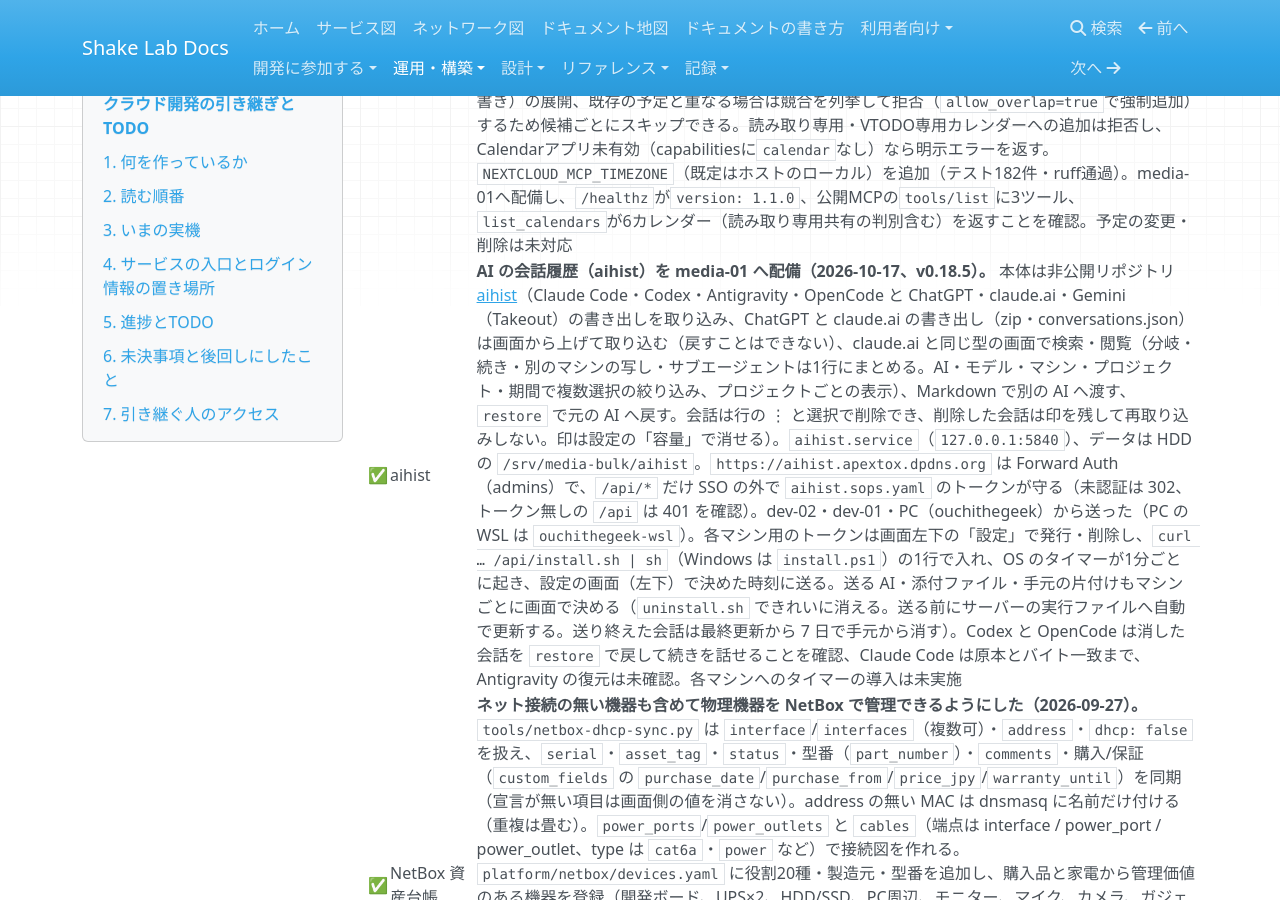
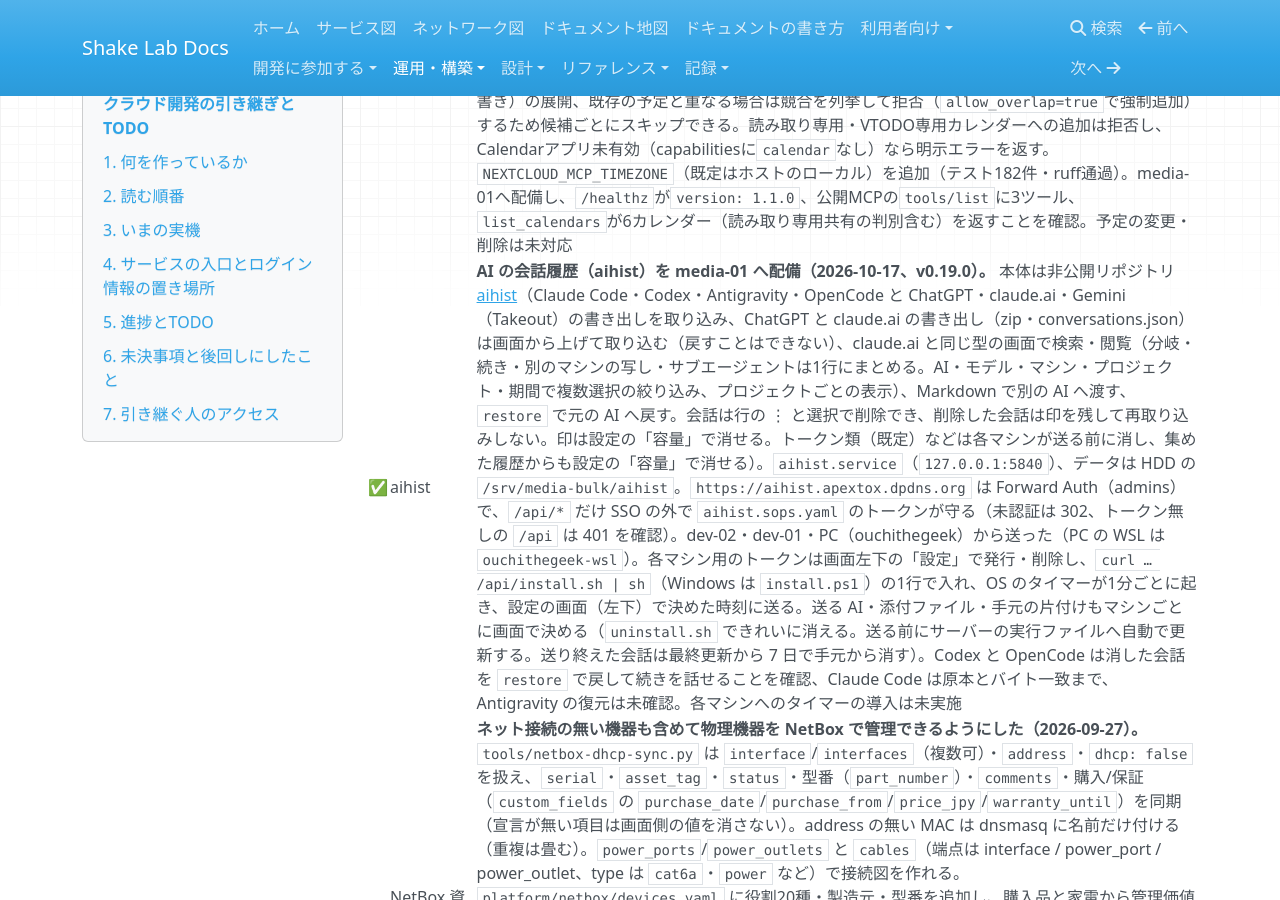
Before and after one commit to rurutheGeek/shake-cloud, an MkDocs documentation site: the page built from docs/operations/handover.md, in a window 1280 px wide and 900 px high, scrolled down 19835 px. Built offline with MkDocs 1.6.1, drawn with Linux system fonts in a browser that asks for light colours; nearby versions of some CDN libraries; a script that is not in the unit is left out.

Commit message:
chore(aihist): v0.19.0（送る前にトークン・個人情報を消す）へ上げて配備する
Co-Authored-By: Claude Opus 5.5 <noreply@anthropic.com>

```diff
--- a/docs/operations/handover.md
+++ b/docs/operations/handover.md
@@ -220,7 +220,7 @@ sops --decrypt platform/sops/pve-users.sops.yaml
 | ✅ | Homarr | **ゲーム1の隔離ダウンロードのタイルをHomarrへ追加（2026-10-06）。** `stacks/homarr/apps.json` に「ダウンロード（qBittorrent）」（`https://torrent.play.apextox.dpdns.org`。未認証は302でAuthentikへ）と「ダウンロード（検疫）」（`https://play.apextox.dpdns.org/download`。ゲームポータルから分離した別コンテナ、ポータルSSOを共用。`/download/healthz` 200・未認証は303でログインへ）を追加し、`homarr.yml` でapps-01へ配備（35 apps・0 tiles removed）。torrent側の利用者ブラウザでのSSOログイン完了は未確認 | [Homarr](../services/homarr.md) |
 | 🟨 | Nextcloudアプリ | **自作の印刷・LocalSend送信を公開リポジトリへ切り出し、App Store公開の準備をした（2026-09-26）。** `cups_print`（[nextcloud-cups-print](https://github.com/rurutheGeek/nextcloud-cups-print)）と `localsend_share`（[nextcloud-localsend](https://github.com/rurutheGeek/nextcloud-localsend)）を作成し、各 `v1.0.2` をGitHub Releaseで配布。media-01は `manage.py custom-apps` で導入し旧 `shake_print`・`shake_localsend` を撤去（残る自作は `shake_tags` のみ）。中継は `stacks/print-api`・`stacks/localsend-send` を同じ実装へ更新。**実機確認（NC33）**: 印刷はPDFとMarkdown、ダイアログ（部数・カラー・ページ範囲）、LocalSendは実端末へ送信成功。LocalSendはmulticast応答がSG（22/80/443/53317のみ）で戻らないため、`LOCALSEND_SEND_SCAN` の外向き走査（HTTP legacy discovery）を追加。**プリンターはDHCPで `192.168.10.9`→`192.168.10.3` へ移動しており、キューをmDNS名 `ipp://cA5E9FB00000.local/ipp/print` に変更**（`cups_printer_uri`）。トークンはSOPS・実機・アプリ設定をローテーション済み。**外部レビューを受けて1.0.2で修正（Content-Length明示・中継エラー本文の表示・devicesのLANアドレス許可・トークン比較）。証明書は[PR #1272](https://github.com/nextcloud/app-certificate-requests/pull/1272)・[#1273](https://github.com/nextcloud/app-certificate-requests/pull/1273)を提出済み（署名待ち）。常用はNC33のまま（NC35は使い捨てコンテナで有効化・ルート・設定画面・JS配信のみ確認）** | [nextcloud.md](nextcloud.md)・[printer.md](../services/printer.md)・[D06](../development/D06-localsend.md)・[D08](../development/D08-nextcloud-print.md) |
 | ✅ | Nextcloud MCP | **Nextcloud MCPサーバを公開リポジトリへ切り出し、media-01をリリース取得方式へ移行（2026-09-26）。** [nextcloud-mcp](https://github.com/rurutheGeek/nextcloud-mcp) を作成して `v1.0.0` を公開、外部レビューを受けて `v1.0.1` に更新（tools/call前のwhoami必須化・タグreadのstat・write-denyの祖先拒否と展開メンバー検査・max_bytes検証・アーカイブ事前サイズ検査・Origin検証。標準ライブラリのみ・16ツール・テスト139件・Docker/GHCR対応）。呼び出し元の資格情報でNextcloudのACLに従うパススルー認証は不変。音楽ルートと追加の書き込み禁止プレフィックスをenv化し、tag-api連携はURLとトークンの両方があるときだけタグ3ツールを公開するようオプション化した。media-01は `group_vars/media.yml` の `nextcloud_mcp_version`/`_sha256` で固定したリリース資産をプレイが取得する。実機で `/healthz`（`version: 1.0.1`・`tag_tools: true`）とMCP接続からの `whoami`・MusicBrainz検索を確認。**2026-09-28: `v1.1.0`へ更新し、CalDAVカレンダー3ツール（`nextcloud_list_calendars`・`nextcloud_list_events`・`nextcloud_create_event`）を追加。** 繰り返し予定（`DAILY`/`WEEKLY`/`MONTHLY`/`YEARLY`、`COUNT`/`UNTIL`/`BYDAY`/`EXDATE`・上書き）の展開、既存の予定と重なる場合は競合を列挙して拒否（`allow_overlap=true`で強制追加）するため候補ごとにスキップできる。読み取り専用・VTODO専用カレンダーへの追加は拒否し、Calendarアプリ未有効（capabilitiesに`calendar`なし）なら明示エラーを返す。`NEXTCLOUD_MCP_TIMEZONE`（既定はホストのローカル）を追加（テスト182件・ruff通過）。media-01へ配備し、`/healthz`が`version: 1.1.0`、公開MCPの`tools/list`に3ツール、`list_calendars`が6カレンダー（読み取り専用共有の判別含む）を返すことを確認。予定の変更・削除は未対応 | [nextcloud-mcp.md](nextcloud-mcp.md)・[A06](../development/A06-nextcloud-mcp.md) |
-| ✅ | aihist | **AI の会話履歴（aihist）を media-01 へ配備（2026-10-17、v0.18.5）。** 本体は非公開リポジトリ [aihist](https://github.com/rurutheGeek/aihist)（Claude Code・Codex・Antigravity・OpenCode と ChatGPT・claude.ai・Gemini（Takeout）の書き出しを取り込み、ChatGPT と claude.ai の書き出し（zip・conversations.json）は画面から上げて取り込む（戻すことはできない）、claude.ai と同じ型の画面で検索・閲覧（分岐・続き・別のマシンの写し・サブエージェントは1行にまとめる。AI・モデル・マシン・プロジェクト・期間で複数選択の絞り込み、プロジェクトごとの表示）、Markdown で別の AI へ渡す、`restore` で元の AI へ戻す。会話は行の ⋮ と選択で削除でき、削除した会話は印を残して再取り込みしない。印は設定の「容量」で消せる）。`aihist.service`（`127.0.0.1:5840`）、データは HDD の `/srv/media-bulk/aihist`。`https://aihist.apextox.dpdns.org` は Forward Auth（admins）で、`/api/*` だけ SSO の外で `aihist.sops.yaml` のトークンが守る（未認証は 302、トークン無しの `/api` は 401 を確認）。dev-02・dev-01・PC（ouchithegeek）から送った（PC の WSL は `ouchithegeek-wsl`）。各マシン用のトークンは画面左下の「設定」で発行・削除し、`curl … /api/install.sh | sh`（Windows は `install.ps1`）の1行で入れ、OS のタイマーが1分ごとに起き、設定の画面（左下）で決めた時刻に送る。送る AI・添付ファイル・手元の片付けもマシンごとに画面で決める（`uninstall.sh` できれいに消える。送る前にサーバーの実行ファイルへ自動で更新する。送り終えた会話は最終更新から 7 日で手元から消す）。Codex と OpenCode は消した会話を `restore` で戻して続きを話せることを確認、Claude Code は原本とバイト一致まで、Antigravity の復元は未確認。各マシンへのタイマーの導入は未実施 | [aihist.md](aihist.md) |
+| ✅ | aihist | **AI の会話履歴（aihist）を media-01 へ配備（2026-10-17、v0.19.0）。** 本体は非公開リポジトリ [aihist](https://github.com/rurutheGeek/aihist)（Claude Code・Codex・Antigravity・OpenCode と ChatGPT・claude.ai・Gemini（Takeout）の書き出しを取り込み、ChatGPT と claude.ai の書き出し（zip・conversations.json）は画面から上げて取り込む（戻すことはできない）、claude.ai と同じ型の画面で検索・閲覧（分岐・続き・別のマシンの写し・サブエージェントは1行にまとめる。AI・モデル・マシン・プロジェクト・期間で複数選択の絞り込み、プロジェクトごとの表示）、Markdown で別の AI へ渡す、`restore` で元の AI へ戻す。会話は行の ⋮ と選択で削除でき、削除した会話は印を残して再取り込みしない。印は設定の「容量」で消せる。トークン類（既定）などは各マシンが送る前に消し、集めた履歴からも設定の「容量」で消せる）。`aihist.service`（`127.0.0.1:5840`）、データは HDD の `/srv/media-bulk/aihist`。`https://aihist.apextox.dpdns.org` は Forward Auth（admins）で、`/api/*` だけ SSO の外で `aihist.sops.yaml` のトークンが守る（未認証は 302、トークン無しの `/api` は 401 を確認）。dev-02・dev-01・PC（ouchithegeek）から送った（PC の WSL は `ouchithegeek-wsl`）。各マシン用のトークンは画面左下の「設定」で発行・削除し、`curl … /api/install.sh | sh`（Windows は `install.ps1`）の1行で入れ、OS のタイマーが1分ごとに起き、設定の画面（左下）で決めた時刻に送る。送る AI・添付ファイル・手元の片付けもマシンごとに画面で決める（`uninstall.sh` できれいに消える。送る前にサーバーの実行ファイルへ自動で更新する。送り終えた会話は最終更新から 7 日で手元から消す）。Codex と OpenCode は消した会話を `restore` で戻して続きを話せることを確認、Claude Code は原本とバイト一致まで、Antigravity の復元は未確認。各マシンへのタイマーの導入は未実施 | [aihist.md](aihist.md) |
 | ✅ | NetBox 資産台帳 | **ネット接続の無い機器も含めて物理機器を NetBox で管理できるようにした（2026-09-27）。** `tools/netbox-dhcp-sync.py` は `interface`/`interfaces`（複数可）・`address`・`dhcp: false` を扱え、`serial`・`asset_tag`・`status`・型番（`part_number`）・`comments`・購入/保証（`custom_fields` の `purchase_date`/`purchase_from`/`price_jpy`/`warranty_until`）を同期（宣言が無い項目は画面側の値を消さない）。address の無い MAC は dnsmasq に名前だけ付ける（重複は畳む）。`power_ports`/`power_outlets` と `cables`（端点は interface / power_port / power_outlet、type は `cat6a`・`power` など）で接続図を作れる。`platform/netbox/devices.yaml` に役割20種・製造元・型番を追加し、購入品と家電から管理価値のある機器を登録（開発ボード、UPS×2、HDD/SSD、PC周辺、モニター、マイク、カメラ、ガジェット、工具、SDカード5枚、ONU、ヘルシオ/ホットクック/洗濯機/エアコン/REGZA、家族のスマホ3台、SwitchBot 開閉センサー、Eufy SmartTrack。計70台）。ケーブル11本（ネット幹線6＋UPS1 バッテリー口5。UPS2 は予備）。aterm は PA-WG1200HP、Redmi は Xiaomi、Echo は Amazon へ修正。PC3台はスペックを記録し役割を Desktop/Laptop へ。`ensure` は冪等、`pull`/`push` も通過。ケーブル・電源タップ・充電器・電子部品は載せない方針（主要な幹線と UPS 接続だけ接続図にする）。**残りは各機器のシリアル、PC3台のメーカ・型番、Wi-Fi 家電の MAC、TL-SG605 の port 番号確認、unknown-43/84 の正体** | [netbox.md](netbox.md#assets) |
 | ✅ | パスキー | **パスワードレスの自動入力が出ない原因を特定し、discoverable（resident key）を必須化（2026-09-27）。** サーバー側（識別ステージの `passkey_challenge`・`autocomplete="username webauthn"`・パスワード/検証段を飛ばす既定ポリシー）は正常で、原因は登録済みBitwardenパスキーが2要素専用（非discoverable）だったこと。MFAでは使えており（`last_t`＝2026-09-26 09:51の本人ログインと一致）、`allowCredentials: []` の自動入力にだけ出ない症状だった。WebAuthn setupステージ `default-authenticator-webauthn-setup` を `resident_key_requirement: required` へ変更し、`configure.py` が冪等に適用（実機にも適用済み）。**2026-09-27より前に登録したパスキーは削除して登録し直しが必要。** Firefoxはユーザー名欄のパスキー自動入力に非対応（Chrome/Edge/Safariを使う） | [identity.md](identity.md#パスキーだけでログインするパスワードレス) |
 | ✅ | セッション | **再ログイン頻度を下げた（2026-09-27）。** 実機DBで、認証セッションがブラウザー終了＋サーバー側24時間（tenant `default_token_duration: days=1`）で切れていた。`configure.py` が `default-authentication-login` の `remember_me_offset` を `days=30` にし、ログイン最後の「Stay signed in?」で **Yes** のときだけ30日保持（Noは従来どおり）。実機にも適用済み。常時30日にする場合は同ステージの `session_duration: days=30` | [identity.md](identity.md#再ログインを減らすセッション保持) |
```
Also changed, not shown: 1 other file.
